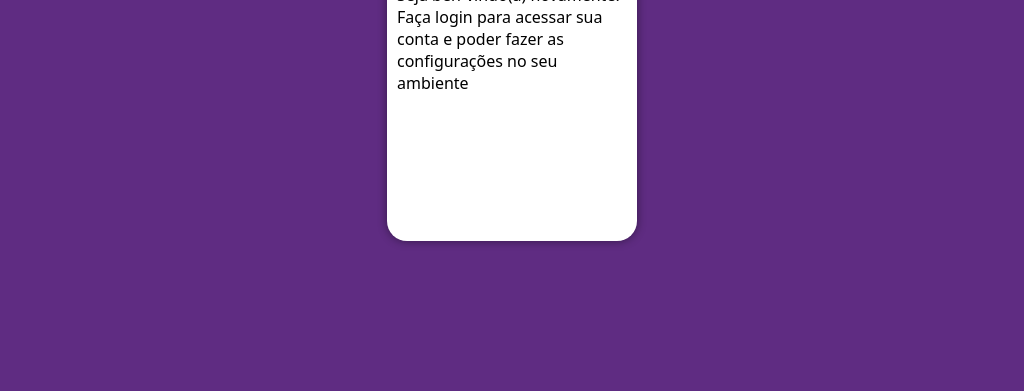
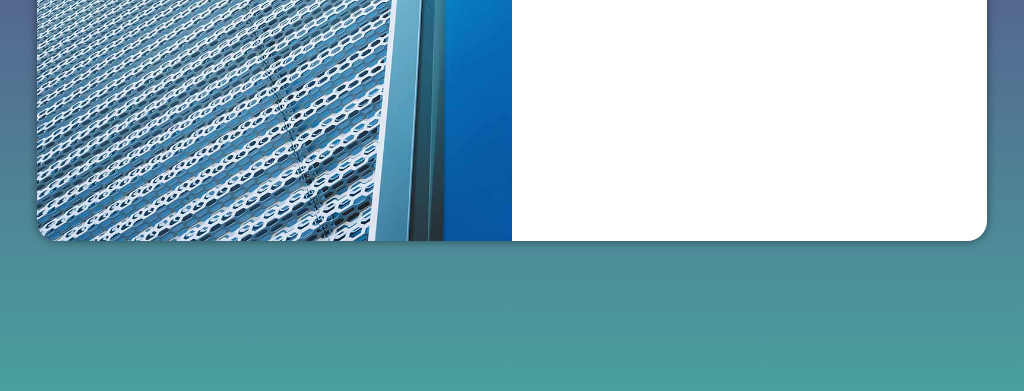
Before and after one commit to gueroso1/projeto-login, a plain HTML site: page index.html in a window 1024 px wide. Shown: the part 409-800 px from the top of the page. Drawn offline with Linux system fonts and the light colour scheme.

Commit message:
atualizando projeto

```diff
--- /dev/null
+++ b/estilos/media-query.css
@@ -0,0 +1,43 @@
+@charset "UTF-8";
+
+@media screen and (min-width: 768px) and (max-width: 1024px) {
+    body {
+        background-image: linear-gradient(to top, var(--verde), var(--lilas));
+    }
+
+    #login {
+        width: 80vw;
+    }
+
+    #login > #imagem {
+        float: left;
+        width: 30%;
+        height: 100%;
+    }
+
+    #login > #formulario {
+        float: right;
+        width: 70%;
+    }
+}
+
+@media screen and (min-width: 1024px) {
+    body {
+        background-image: linear-gradient(to top, #49a09d, #5f2c82);
+    }
+
+    #login {
+        width: 950px;
+    }
+
+    #login > #imagem {
+        float: left;
+        width: 50%;
+        height: 100%;
+    }
+
+    #login > #formulario {
+        float: right;
+        width: 50%;
+    }
+}
--- a/estilos/style.css
+++ b/estilos/style.css
@@ -36,6 +36,8 @@ main {
     height: 500px;
     border-radius: 20px;
     box-shadow: 0px 0px 10px rgba(0, 0, 0, 0.45);
+
+    transition-timing-function: ease;
 }
 
 #login > #imagem {
--- a/index.html
+++ b/index.html
@@ -6,6 +6,7 @@
     <meta name="viewport" content="width=device-width, initial-scale=1.0">
     <title>Login</title>
     <link rel="stylesheet" href="estilos/style.css">
+    <link rel="stylesheet" href="estilos/media-query.css">
 </head>
 <body>
     <main>
```
